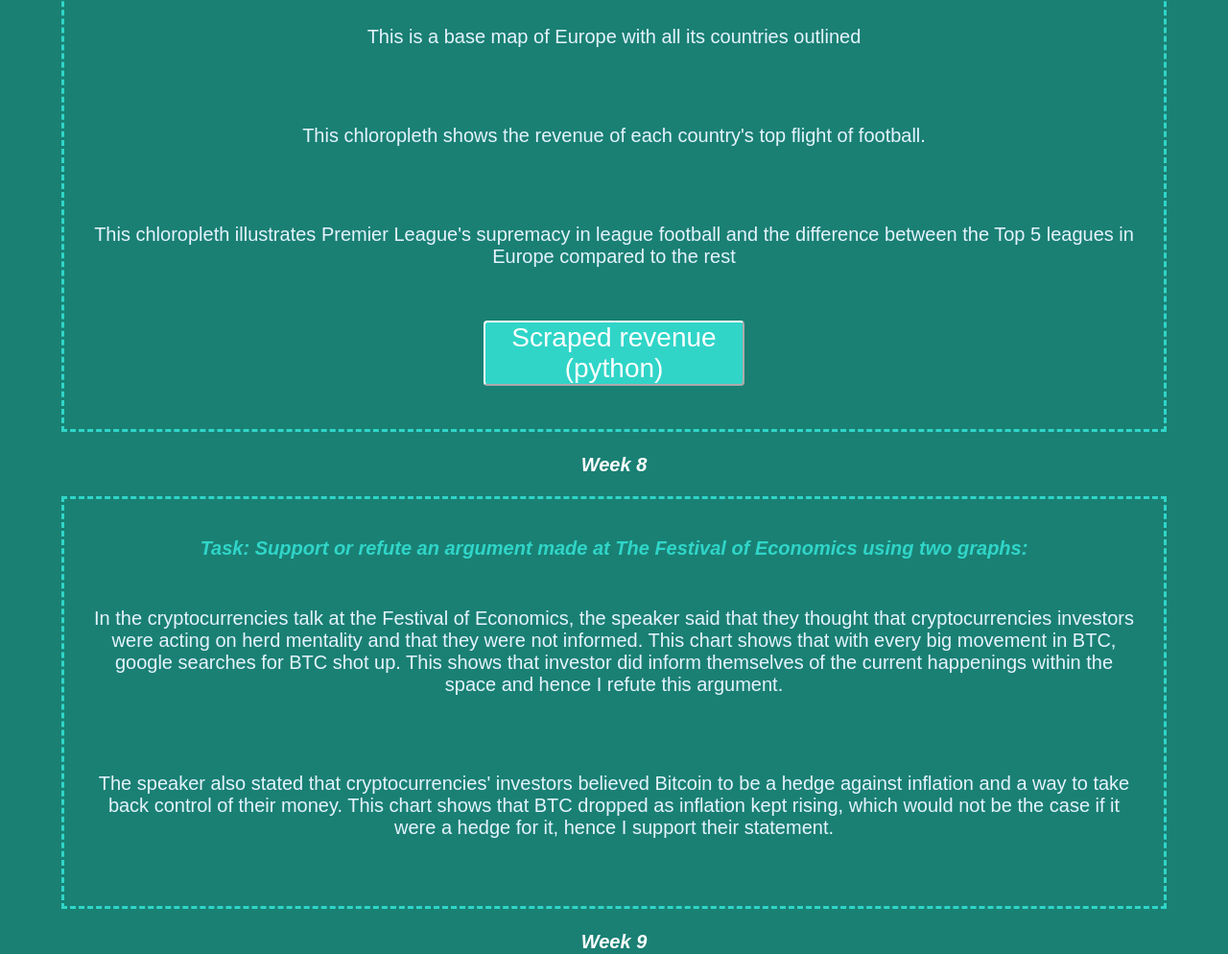
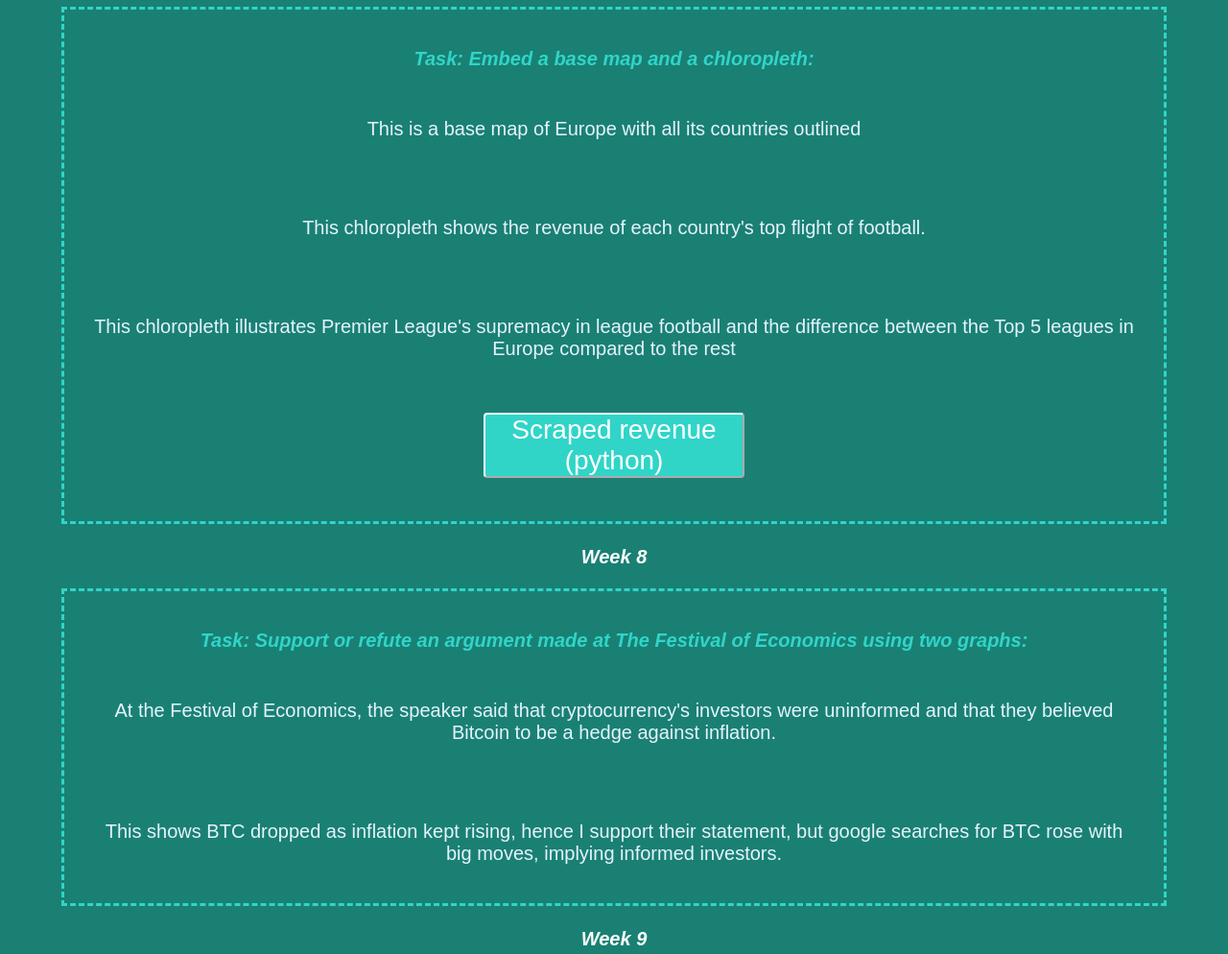
Before and after one commit to alexffsilva2001/alexffsilva2001.github.io, a plain HTML site: page portfolio.html in a window 1280 px wide. Shown: the part 3472-4466 px from the top of the page at 96% size. Drawn offline with Linux system fonts and the light colour scheme; a script that the page names is missing.

Commit message:
Add files via upload

```diff
--- a/portfolio.html
+++ b/portfolio.html
@@ -89,7 +89,7 @@ Project
 <div class="text_type1">This stacked bar chart shows the sum and individual capacity of stadiums of Primeira Liga football clubs. The data was <a class="textLink"
   href="https://colab.research.google.com/drive/1BW-ID2PnXSY3eeAS_81EGyDUWBQujoFg?authuser=1" style="color:#89ffe0">scraped</a> using python.</div>.
 <div class="chart1" id="Chart7"></div>
-
+<div class="text_type1">I chose this website as it contained multiple tables and was readable using Pandas DataFrames, allowing me to practice DataFrame manipulation</div>
 </container>
 
 <h5>Week 5</h5>
@@ -133,11 +133,10 @@ Project
 <h5>Week 8</h5>
 <container class="separator2">
 <h3>Task: Support or refute an argument made at The Festival of Economics using two graphs:</h3>
-<div class="text_type1">In the cryptocurrencies talk at the Festival of Economics, the speaker said that they thought that cryptocurrencies investors were acting on herd mentality and that they were not informed. This chart shows that with every big movement in BTC, google searches for BTC shot up. This shows that investor did inform themselves of the current happenings within the space and hence I refute this argument.</div>
+<div class="text_type1">At the Festival of Economics, the speaker said that cryptocurrency's investors were uninformed and that they believed Bitcoin to be a hedge against inflation.</div>
 <div class="chart1" id="w8g1"></div>
-<div class="text_type1">The speaker also stated that cryptocurrencies' investors believed Bitcoin to be a hedge against inflation and a way to take back control of their money. This chart shows that BTC dropped as inflation kept rising, which would not be the case if it were a hedge for it, hence I support their statement.</div>
 <div class="chart1" id="w8g2"></div>
-
+<div class="text_type1">This shows BTC dropped as inflation kept rising, hence I support their statement, but google searches for BTC rose with big moves, implying informed investors.</div>
 </container>
 
 <h5>Week 9</h5>
```
